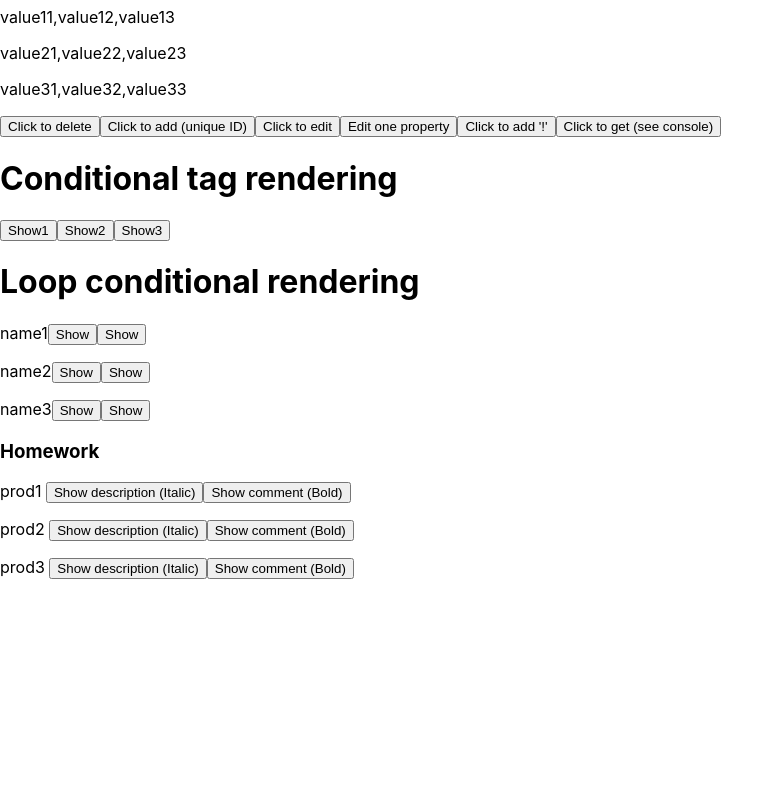
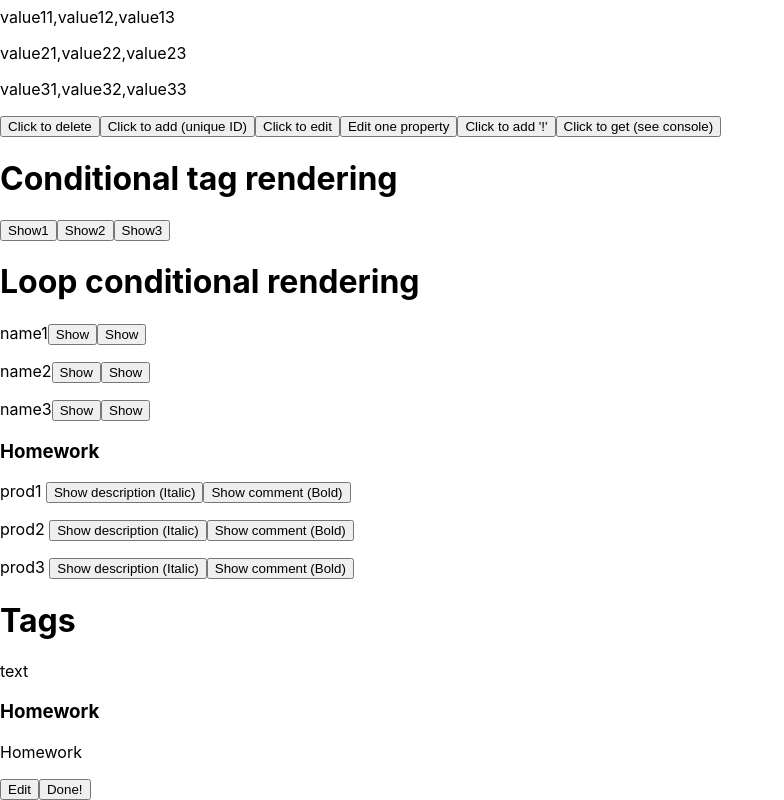
Before and after one commit to LP0013/learning-react, a React (Create React App) app: page / in a window 1280 px wide. Shown: the part 637-1437 px from the top of the page, without its empty margins (0-784 px from the left). Before the commit the page ends 1232 px from the top, so only its background shows below. Built offline with nearby package versions, Linux system fonts and the light colour scheme.

Commit message:
Tags done

```diff
--- a/src/index.js
+++ b/src/index.js
@@ -7,8 +7,9 @@ import reportWebVitals from './reportWebVitals';
 import Objects from "./tasks/structures/Objects";
 import InputsToObjects from "./tasks/structures/InputsToObjects";
 import ObjectsArray from "./tasks/structures/ObjectsArray";
-import ConditionalTagRendering from "./tasks/structures/ConditionalTagRendering";
-import LoopConditionalRendering from "./tasks/structures/LoopConditionalRendering";
+import ConditionalTagRendering from "./tasks/editing/ConditionalTagRendering";
+import LoopConditionalRendering from "./tasks/editing/LoopConditionalRendering";
+import Tags from "./tasks/editing/Tags";
 
 ReactDOM.render(
     <React.StrictMode>
@@ -18,6 +19,7 @@ ReactDOM.render(
         <ObjectsArray/>
         <ConditionalTagRendering/>
         <LoopConditionalRendering/>
+        <Tags/>
     </React.StrictMode>,
     document.getElementById('root')
 );
--- /dev/null
+++ b/src/tasks/editing/Tags.js
@@ -0,0 +1,41 @@
+import {useState} from "react";
+
+/*
+Редактирование тега появляющимся инпутом в React
+
+Дан абзац и две кнопки. Пусть по клику на первую кнопку абзац переходит в режим редактирования, а по клику на вторую - в режим показа. Реализуйте описанное.
+
+*/
+
+function Tags() {
+    const [value, setValue] = useState('text');
+    const [isEdit, setIsEdit] = useState(false);
+    let elem;
+    if (!isEdit) {
+        elem = <span onClick={() => setIsEdit(true)}>{value}</span>
+    } else {
+        elem = <input type="text" value={value} onChange={(event) => setValue(event.target.value)}
+                      onBlur={() => setIsEdit(false)}/>
+    }
+    let [value2, setValue2] = useState('Homework');
+    let [edit, setEdit] = useState(false);
+    let elem2;
+    if (edit) {
+        elem2 = <input type="text" value={value2} onChange={event => setValue2(event.target.value)}/>
+    } else {
+        elem2 = <span>{value2}</span>
+    }
+
+    return <div>
+        <h1>Tags</h1>
+        <p>
+            {elem}
+        </p>
+        <h3>Homework</h3>
+        <p>{elem2}</p>
+        <button onClick={() => setEdit(true)}>Edit</button>
+        <button onClick={() => setEdit(false)}>Done!</button>
+    </div>
+}
+
+export default Tags;
```
Also changed, not shown: src/tasks/editing/ConditionalTagRendering.js (renamed from src/tasks/structures/ConditionalTagRendering.js), src/tasks/editing/LoopConditionalRendering.js (renamed from src/tasks/structures/LoopConditionalRendering.js).
